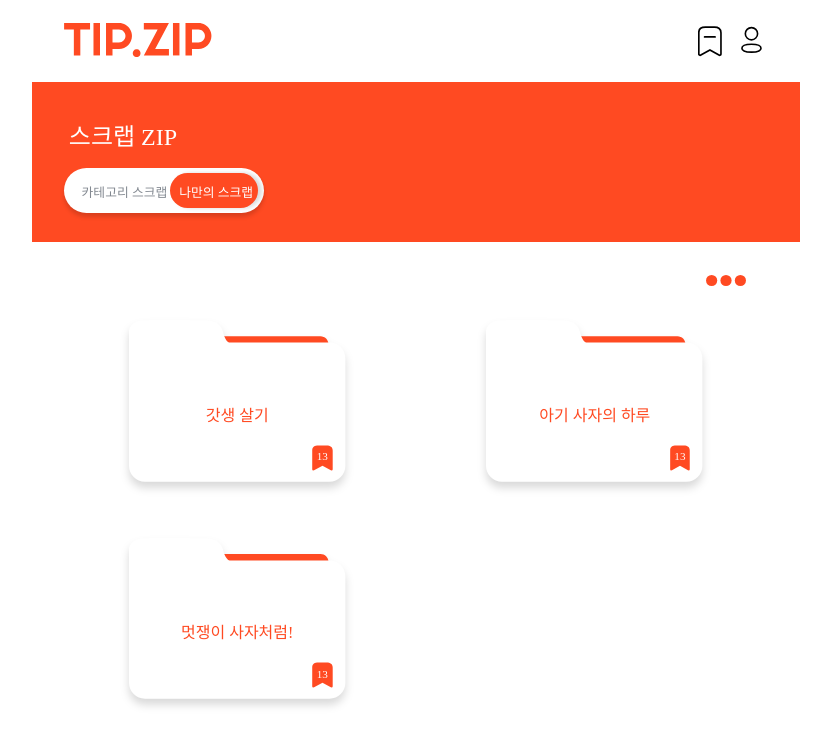
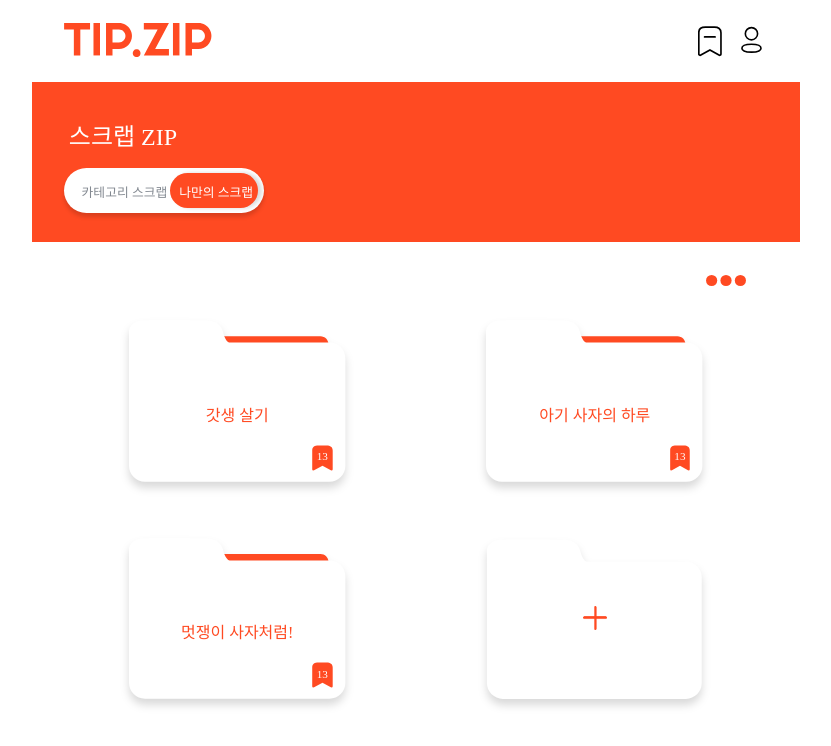
Before and after one commit to TIP-ZIP/TIPZIP_FE, a React (Vite) app: page /scrap in a window 1280 px wide. Both pictures are taken after a click on the element "나만의 스크랩". Shown: the top 746 px of the page, without its empty margins (224-1055 px from the left). Built offline with nearby package versions, Linux system fonts and the light colour scheme; a web font is replaced by a local one.

Commit message:
feat(Scrap): 나만의 스크랩 페이지 새로운 폴더 생성 아이콘

```diff
--- a/src/pages/scrap/ScrapFolderView.Styled.ts
+++ b/src/pages/scrap/ScrapFolderView.Styled.ts
@@ -124,3 +124,25 @@ export const Icon = styled.img`
     width: 1rem;
     height: 1rem;
 `;
+
+export const NewFolderCard = styled.div`
+  width: 13.56rem;
+  height: 10.097rem;
+  position: relative;
+  cursor: pointer;
+`;
+
+export const NewFolderBackground = styled.img`
+  width: 100%;
+  height: 100%;
+  filter: drop-shadow(0px 6px 4px rgba(0, 0, 0, 0.15));
+`;
+
+export const PlusIcon = styled.img`
+  position: absolute;
+  width: 1.5rem;
+  height: 1.5rem;
+  top: 50%;
+  left: 50%;
+  transform: translate(-50%, -50%);
+`;
--- a/src/pages/scrap/ScrapFolderView.tsx
+++ b/src/pages/scrap/ScrapFolderView.tsx
@@ -6,6 +6,8 @@ import DeleteWhite from '@assets/svgs/DeleteWhite.svg'
 import EditWhite from '@assets/svgs/EditWhite.svg'
 import ScrapCard from '../../components/scrap/ScrapFolder';
 import { useNavigate } from 'react-router-dom';
+import newScrapFolder from '@assets/svgs/newScrapFolder.svg'
+import plusSign from '@assets/pngs/plusSign.png'
 
 interface ScrapFolderViewProps {
   type: 'category' | 'personal';
@@ -42,6 +44,10 @@ const ScrapFolderView: React.FC<ScrapFolderViewProps> = ({ type, categories: ini
   const handleFolderClick = (index: number) => {
     setSelectedCategory(index);
     navigate(`/scrap/${type}/${categories[index].name}`);
+  };
+
+  const handleCreateNewFolder = () => {
+    console.log('Create new folder');
   };
 
   return (
@@ -84,6 +90,12 @@ const ScrapFolderView: React.FC<ScrapFolderViewProps> = ({ type, categories: ini
             onDelete={() => handleFolderDelete(index)}
           />
         ))}
+        {type === 'personal' && (
+          <S.NewFolderCard onClick={handleCreateNewFolder}>
+            <S.NewFolderBackground src={newScrapFolder} alt="new folder" />
+            <S.PlusIcon src={plusSign} alt="create new folder" />
+          </S.NewFolderCard>
+        )}
       </S.FoldersContainer>
     </S.Container>
   );
```
Also changed, not shown: src/assets/pngs/plusSign.png (added), src/assets/svgs/newScrapFolder.svg (added).
